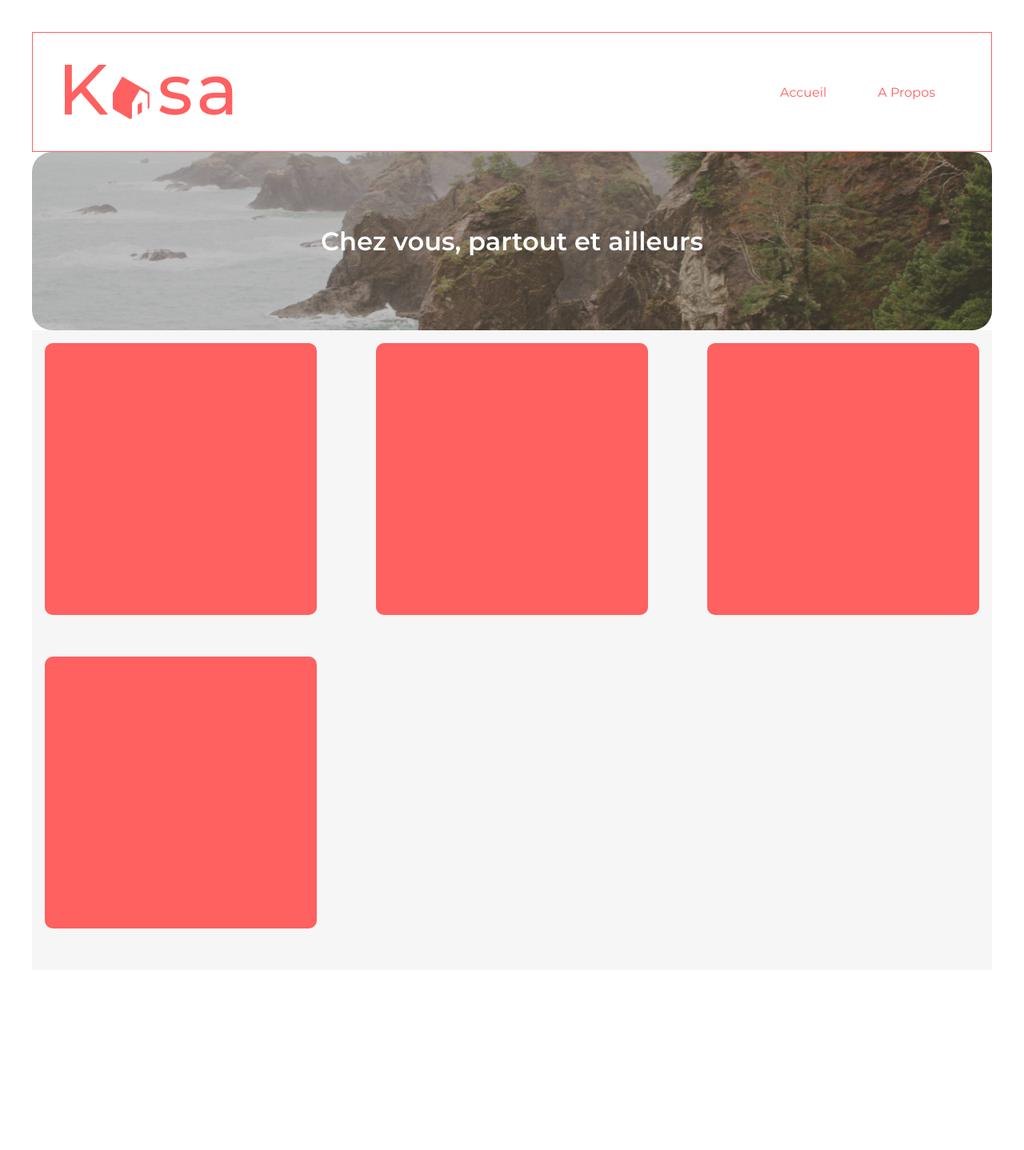
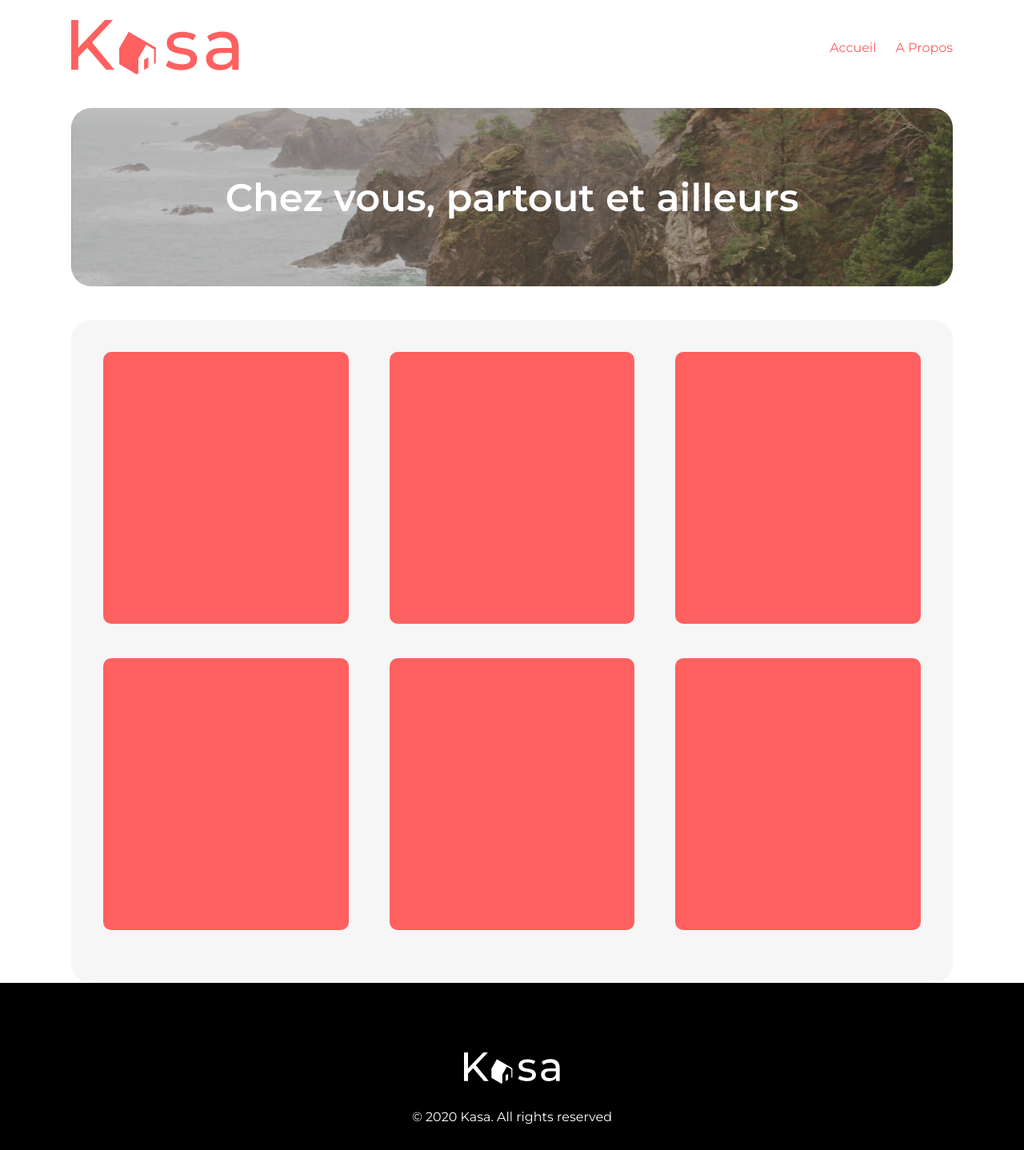
Before and after one commit to NassimBourebia/Kasa, a React (Create React App) app: page / in a window 1280 px wide. Shown: the whole page at 80% size. Before the commit the page ends 1253 px from the top, so only its background shows below. Built offline with nearby package versions, Linux system fonts and the light colour scheme.

Commit message:
add card and Footer

```diff
--- a/src/App.jsx
+++ b/src/App.jsx
@@ -1,16 +1,17 @@
 // import Router from './components/Router';
 import './sass/index.scss';
-import Header from './components/Header';
+import Header from './components/Header'
 import Banner from './components/Banner'
 import Card from './components/Card'
-
+import Footer from './components/Footer'
 
 function App() {
   return (
     <div className="App">
-    <Header/>
-    <Banner/>
-    <Card/>
+     <Header/>
+     <Banner/>
+     <Card/>
+     <Footer/>
     </div>
   );
 }
--- a/src/components/Card.jsx
+++ b/src/components/Card.jsx
@@ -1,15 +1,13 @@
-import React from "react";
-
-
 function Card () {
-
-    return (<div className="cardbox">
-        <div className="card"></div>
-        <div className="card"></div>
-        <div className="card"></div>
-        <div className="card"></div>
-
-    </div>)
+ return (
+  <div className="cardbox">
+   <div className="card"></div>
+   <div className="card"></div>
+   <div className="card"></div>
+   <div className="card"></div>
+   <div className="card"></div>
+   <div className="card"></div>
+  </div>)
 }
 
 export default Card
--- a/src/components/Footer.jsx
+++ b/src/components/Footer.jsx
@@ -0,0 +1,13 @@
+
+
+function Footer () {
+return (
+ <footer>
+    <i className="iconfooter"/>
+    <p>&copy; 2020 Kasa. All rights reserved</p>
+ </footer>
+
+)
+}
+
+   export default Footer
--- a/src/components/Header.jsx
+++ b/src/components/Header.jsx
@@ -1,17 +1,15 @@
+function Header () {
+ return (
+  <header id="header">
+    <i className="icon"></i>
 
-
-
-function Header () {
-
-return <header id="header">
     <nav className="navbar">
-<i className="icon"></i>
      <ul>
       <li><a href="#">Accueil</a></li>
       <li><a href="#">A Propos</a></li>
      </ul>
     </nav>
-</header>
+  </header>)
 
 }
 
--- a/src/index.jsx
+++ b/src/index.jsx
@@ -1,4 +1,4 @@
-import React from 'react';
+import React, { StrictMode } from 'react';
 import ReactDOM from 'react-dom';
 import './sass/index.scss';
 import App from './App';
@@ -8,10 +8,11 @@ import reportWebVitals from './reportWebVitals';
 
 const root = ReactDOM.createRoot(document.getElementById('root'));
 root.render(
-  <BrowserRouter>
-  <App/>
-  </BrowserRouter>
-
+  <StrictMode>
+   <BrowserRouter>
+    <App/>
+   </BrowserRouter>
+  </StrictMode>
 );
 
 // If you want to start measuring performance in your app, pass a function
--- /dev/null
+++ b/src/sass/components/_banner.scss
@@ -0,0 +1,52 @@
+.banner {
+    padding: 30px;
+    margin-left: 6.94%;
+    margin-right: 6.94%;
+    margin-bottom: 42px;
+    margin-top: 42px;
+    max-width: 1240px;
+    max-height: 223px;
+    min-height: 223px;
+    border-radius: 25px;
+    background-image: url("../../assets/images/home_banner.png");
+    background-position: center center;
+    background-size: cover;
+    text-align: center;
+    color: #FFFFFF;
+    position: relative;
+    display: grid;
+    place-items: center;
+
+    h1 {
+          font-size: 48px;
+    }
+
+
+}
+@media screen and (max-width: 768px) {
+   .banner h1 {
+      font-size: 24px;
+
+
+    }
+
+}
+
+.banner::before {
+
+    content: "";
+    border-radius: 25px;
+    position: absolute;
+    top: 0px;
+    right: 0px;
+    bottom: 0px;
+    left: 0px;
+    background-color: rgba(0,0,0,0.25);
+}
+
+.banner h1 {
+    position: relative;
+    opacity: 1;
+    font-weight: 550;
+
+}
--- /dev/null
+++ b/src/sass/components/_card.scss
@@ -0,0 +1,42 @@
+.cardbox {
+
+    background-color: #F6F6F6;
+
+    max-width: 1240px;
+    margin-left: 6.94%;
+    margin-right: 6.94%;
+    height: 829px;
+    display: flex;
+    flex-direction: row;
+    flex-wrap: wrap;
+    flex-basis: content;
+    gap: 1rem;
+    padding: 2.5rem !important;
+    justify-content: space-between;
+    border-radius: 25px;
+
+
+
+
+    .card {
+
+        background-color: #FF6060;
+        height: 340px;
+        flex-basis: 30%;
+       flex-wrap: wrap;
+        border-radius: 10px;
+        gap: 1rem;
+
+
+    }
+
+
+
+}
+
+@media screen and (max-width: 768px) {
+    .cardbox {
+
+      justify-content: center;
+
+     }}
--- /dev/null
+++ b/src/sass/components/_footer.scss
@@ -0,0 +1,48 @@
+
+footer {
+
+  display: flex;
+  flex-direction: column;
+  align-items: center;
+  justify-content: center;
+  gap: 2rem;
+  padding: 0;
+  width: 100%;
+  height: 209px;
+
+
+
+    background-color: black;
+
+
+    i {
+        display: inline-block;
+
+
+      }
+
+      .iconfooter {
+
+        mask: url("../../assets/svg/logo.svg");
+        -webkit-mask: url("../../assets/svg/logo.svg");
+        width: 120px;
+        height: 39.44px;
+        mask-size: 30.44px;
+        -webkit-mask-size: 120px;
+        -webkit-mask-repeat: no-repeat;
+        mask-repeat: no-repeat;
+        background-color: white;
+      }
+
+
+p {
+
+    color: white;
+    margin-bottom: -55px;
+}
+
+
+
+
+
+}
--- a/src/sass/index.scss
+++ b/src/sass/index.scss
@@ -1,164 +1,29 @@
+//Font Family Import
+@import url('https://fonts.googleapis.com/css2?family=Montserrat:wght@200;300;400;600;700&display=swap');
+
+//For responsive
 @import "./abstracts/functions.scss";
 @import "./abstracts/varibales.scss";
 
-//Font Family Import
-@import url('https://fonts.googleapis.com/css2?family=Montserrat:wght@200;300;400;600;700&display=swap');
+//Layout
+@import "./layout/header.scss";
+
+
+//components
+@import "./components/banner";
+@import "./components/card";
+@import "./components/footer";
+
+
 
 * {
 
 
     font-family: 'Montserrat', sans-serif;
     margin: 0;
-    padding: 0;
+    padding: 0px !important;
     box-sizing: border-box;
     padding: 10px;
 
 
 }
-
-
-// #header {
-
-//     background-color:green;
-//     // margin-right: get-vw($desktop-context, 10px);
-//     // margin-right: get-vw($mobile-context, 10px)
-
-// }
-
-#header {
-
-    border: #FF6060 solid 1px;
-    max-width: 1240px;
-    margin: auto;
-
-}
-
-#header {
-
-
-
-    h1 {
-
-        color: red;
-    }
-
-    i {
-        display: inline-block;
-
-      }
-
-      .icon {
-
-        mask: url("../assets/svg/logo.svg");
-        -webkit-mask: url("../assets/svg/logo.svg");
-        width: 210.32px;
-        height: 68px;
-        mask-size: 68px;
-        -webkit-mask-size: 210.32px;
-        -webkit-mask-repeat: no-repeat;
-        mask-repeat: no-repeat;
-        background-color: #FF6060;
-      }
-
-  .navbar {
-
-    display: flex;
-    align-items: center;
-   padding: 30px;
-   justify-content: space-between;
-   max-width: 1240px;
-
-    ul {
-       display: flex;
-       gap: 1.5rem;
-       list-style: none;
-       align-items: center;
-
-       a{
-
-        text-decoration: none;
-        color: #FF6060;
-       }
-       a:hover{
-
-        text-decoration:underline;
-
-       }
-
-    }
-
-
-
-  }
-
-}
-
-.banner {
-    padding: 30px;
-    margin: auto;
-    max-width: 1240px;
-    max-height: 223px;
-    min-height: 223px;
-    border-radius: 25px;
-    background-image: url("../assets/images/home_banner.png");
-    background-position: center center;
-    background-size: cover;
-    text-align: center;
-    color: #FFFFFF;
-    position: relative;
-    display: grid;
-    place-items: center;
-
-
-}
-.banner::before {
-
-    content: "";
-    border-radius: 25px;
-    position: absolute;
-    top: 0px;
-    right: 0px;
-    bottom: 0px;
-    left: 0px;
-    background-color: rgba(0,0,0,0.25);
-}
-
-.banner h1 {
-    position: relative;
-    opacity: 1;
-    font-weight: 550;
-
-}
-
-.cardbox {
-
-    background-color: #F6F6F6;
-
-    max-width: 1240px;
-    margin: auto;
-    height: 800px;
-    display: flex;
-    flex-wrap: wrap;
-    gap: 1rem;
-    padding: 1rem;
-    justify-content: space-between;
-
-
-
-
-
-
-    .card {
-
-        background-color: #FF6060;
-        height: 340px;
-        width: 340px;
-        border-radius: 10px;
-        gap: 1rem;
-
-
-    }
-
-
-
-}
--- /dev/null
+++ b/src/sass/layout/_header.scss
@@ -0,0 +1,67 @@
+#header {
+
+    // border: #FF6060 solid 1px;
+    max-width: 1240px;
+    margin-left: 6.94%;
+    margin-right: 6.94%;
+    display: flex;
+    justify-content: space-between;
+    margin-top: 25px;
+    margin-bottom: 20px;
+
+
+}
+
+#header {
+
+
+
+    h1 {
+
+        color: red;
+
+    }
+
+    i {
+        display: inline-block;
+
+      }
+
+      .icon {
+
+        mask: url("../../assets/svg/logo.svg");
+        -webkit-mask: url("../../assets/svg/logo.svg");
+        width: 210.32px;
+        height: 68px;
+        mask-size: 68px;
+        -webkit-mask-size: 210.32px;
+        -webkit-mask-repeat: no-repeat;
+        mask-repeat: no-repeat;
+        background-color: #FF6060;
+      }}
+
+  .navbar {
+
+    display: flex;
+    align-items: center;
+   padding: 30px;
+    max-width: 1240px;
+
+    ul {
+       display: flex;
+       gap: 1.5rem;
+       list-style: none;
+       align-items: center;
+
+       a{
+
+        text-decoration: none;
+        color: #FF6060;
+       }
+       a:hover{
+
+        text-decoration:underline;
+
+       }
+
+    }}
```
Also changed, not shown: src/components/Banner.jsx (+4 -11 lines), src/pages/Home.jsx (+5 -7 lines). Lines whose indentation alone changed are shown as unchanged.
